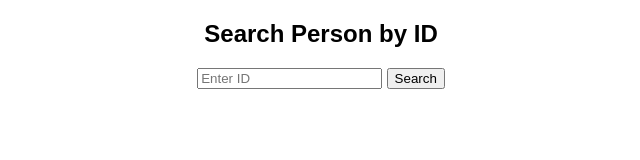
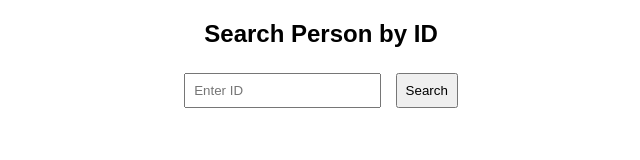
Before and after one commit to Tezz963/sample, a plain HTML site: page index.html in a window 1280 px wide. Shown: the whole page, without its empty margins (319-959 px from the left). Drawn offline with Linux system fonts and the light colour scheme.

Commit message:
Update index.html

```diff
--- a/index.html
+++ b/index.html
@@ -1,9 +1,22 @@
 <!DOCTYPE html>
-<html>
+<html lang="en">
 <head>
+  <meta charset="UTF-8">
+  <meta name="viewport" content="width=device-width, initial-scale=1.0">
   <title>Search Person</title>
+
+  <style>
+    body {
+      text-align: center;
+      font-family: Arial, sans-serif;
+    }
+    input, button {
+      padding: 8px;
+      margin: 5px;
+    }
+  </style>
 </head>
-<body style="text-align:center; font-family:Arial;">
+<body>
 
   <h2>Search Person by ID</h2>
 
```
